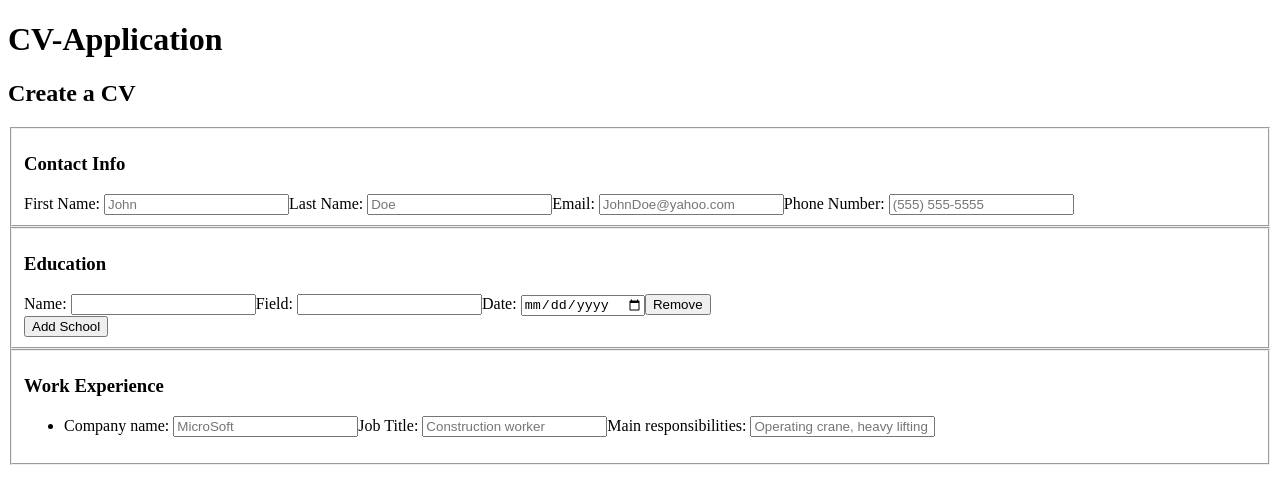
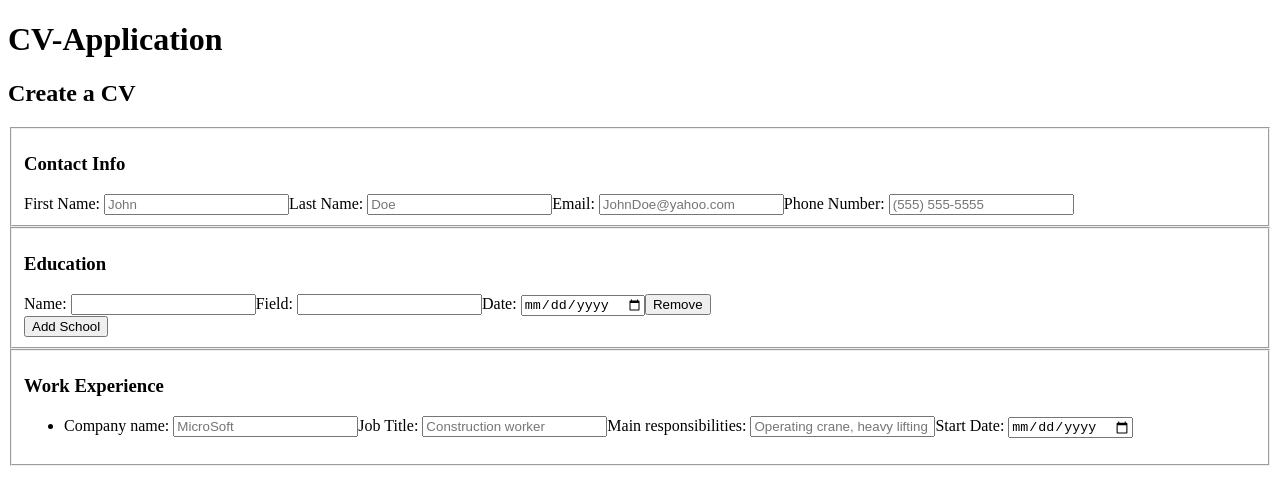
Before and after one commit to Figby222/cv-application, a React (Vite) app: page / in a window 1280 px wide. Shown: the top 504 px of the page. Built offline with nearby package versions, Linux system fonts and the light colour scheme.

Commit message:
Add job startDate Input

```diff
--- a/src/components/utility-components/CVForm/Job.jsx
+++ b/src/components/utility-components/CVForm/Job.jsx
@@ -42,6 +42,14 @@ function Job({
                 value={jobObject.responsibilities}
                 onChange={(e) => handleJobChange("responsibilities", e.target.value)}
             />
+            <Input
+                id="job-startDate"
+                label="Start Date: "
+                type="date"
+                name="job-startDate"
+                value={jobObject.startDate}
+                onChange={(e) => handleJobChange("startDate", e.target.value)}
+            />
         </>
     )
 }
```
